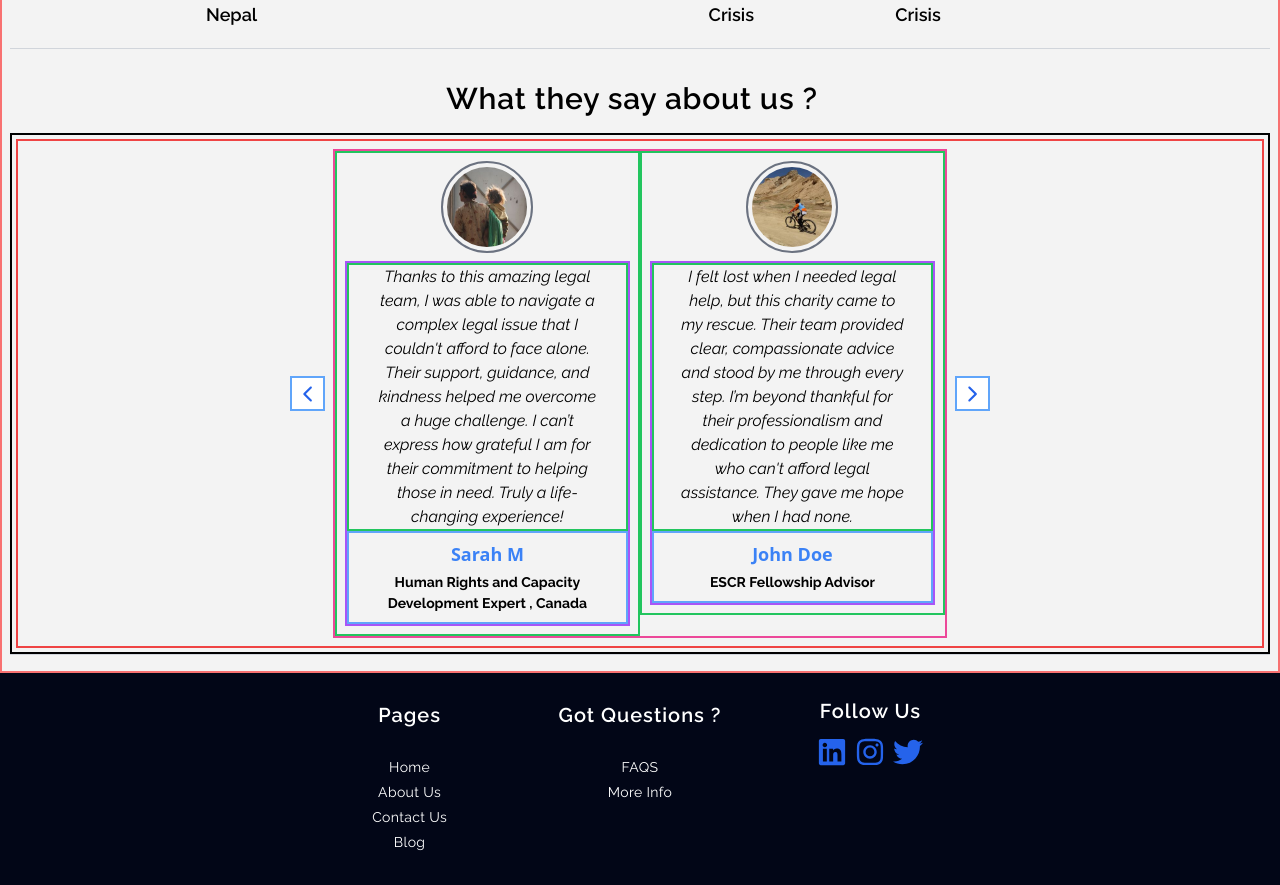
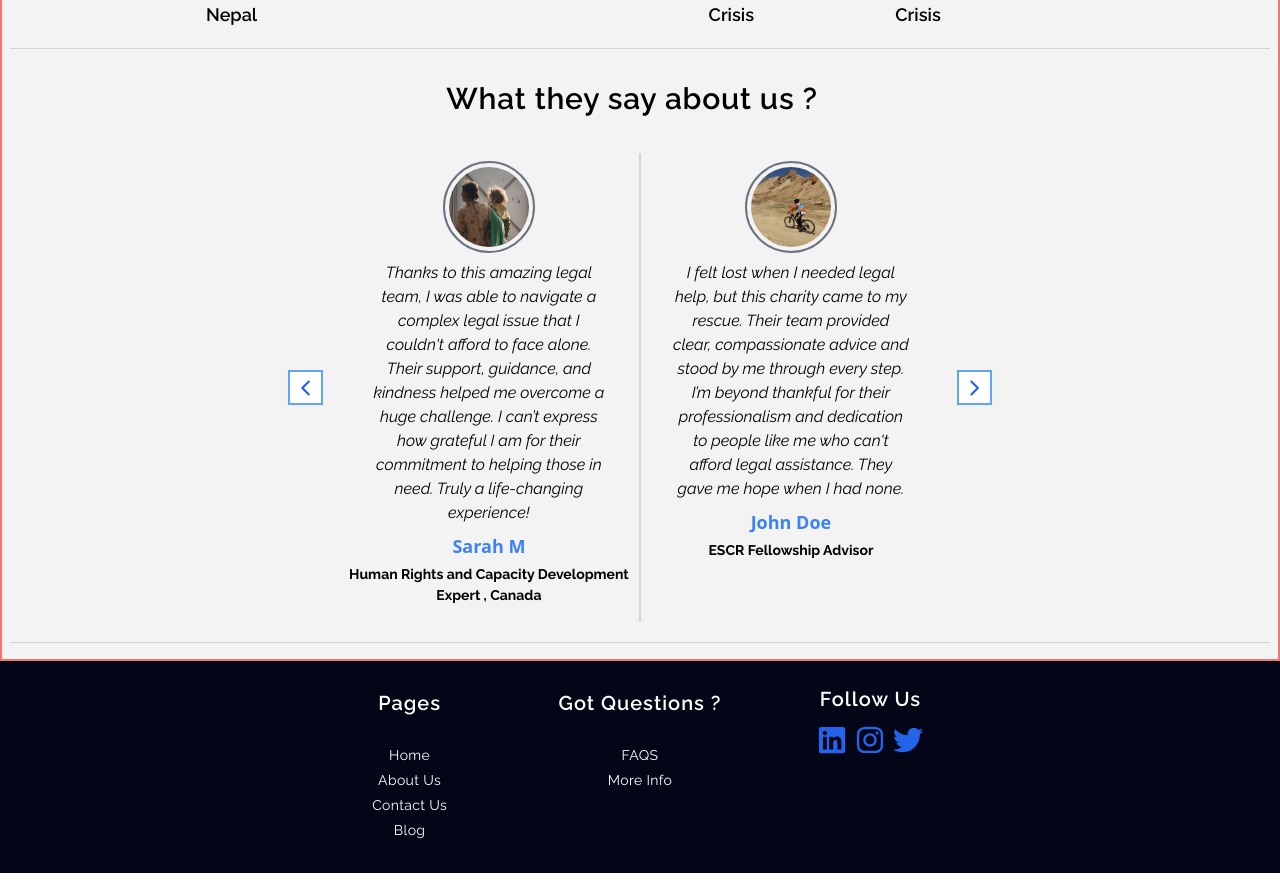
Before and after one commit to mayank5515/probono_project, a React (Vite) app: page / in a window 1280 px wide. Shown: the part 1444-2329 px from the top of the page. Built offline with nearby package versions, Linux system fonts and the light colour scheme.

Commit message:
REMOVED BORDERS FROM TESTIMONIALS
-added small border to the right for even indexed testimonial
-TODO: implement auto scroll also try touch swipe

```diff
--- a/src/pages/Home/home_content/Home_Content.jsx
+++ b/src/pages/Home/home_content/Home_Content.jsx
@@ -9,7 +9,7 @@ import Testimonial from "./testimonials/Testimonial";
 import whatWeDoArr from "../../../utils/whatWeDoArr";
 import newsAndArticleArr from "../../../utils/newsAndArticleArr";
 import whatTheySayAboutUsArr from "../../../utils/whatTheySayAboutUsArr";
-
+// FIX: add auto scroll to the carousel
 export default function Home_Content() {
   // CAROUSEL 2
   //NOTE: make sure at least 2 items are there in the array (whatTheySayAboutUsArr) !
@@ -60,9 +60,9 @@ export default function Home_Content() {
       {/*--------------------------------- */}
       {/* WHAT THEY SAY ABOUT US */}
       <OuterBox title="What they say about us ?">
-        <section className="border-2 border-black p-1 ">
+        <section className="p-1 ">
           {/* CAROUSEL DIV (RED ONE IS)*/}
-          <div className="border-2 border-red-500 flex flex-row justify-center items-center overflow-hidden p-2">
+          <div className="flex flex-row justify-center items-center overflow-hidden p-2">
             <button
               className={`border-2 border-blue-400 h-[2.2rem] w-[2.2rem] hidden bg-white p-1 lg:-translate-x-2 lg:flex items-center text-blue-600 text-2xl`}
               onClick={() => nextSlide()}
@@ -70,12 +70,13 @@ export default function Home_Content() {
               <IoIosArrowBack />
             </button>
 
-            <div className="flex w-[100%] md:w-[75%] lg:w-[50%] border-2 border-pink-500">
+            <div className="flex w-[100%] md:w-[75%] lg:w-[50%] p-2 ">
               {whatTheySayAboutUsArr
                 .slice(currIndex, currIndex + 2)
                 .map((el, i) => (
                   <Testimonial
                     key={i}
+                    index={i}
                     img_url={el.profileImg}
                     testimonial={el.testimonial}
                     name={el.name}
@@ -93,8 +94,8 @@ export default function Home_Content() {
           </div>
           {/* CAROUSEL DIV */}
           {/* RESPONSIVE BUTTONS */}
-          <div className=" border-2 border-green-500 flex justify-center lg:hidden">
-            <div className="flex  border-2 border-yellow-400 p-1 space-x-2">
+          <div className=" flex justify-center lg:hidden mt-2">
+            <div className="flex  p-1 space-x-2">
               <button
                 className="border-2 border-blue-400 h-[2rem] w-[2rem]  bg-white p-1 lg:-translate-x-1 flex items-center text-blue-600 text-2xl"
                 onClick={() => nextSlide()}
--- a/src/pages/Home/home_content/testimonials/Testimonial.jsx
+++ b/src/pages/Home/home_content/testimonials/Testimonial.jsx
@@ -1,8 +1,19 @@
 // IMG URL , TESTIMONIAL , NAME , PROFILE
-export default function Testimonial({ img_url, testimonial, name, profile }) {
+export default function Testimonial({
+  index,
+  img_url,
+  testimonial,
+  name,
+  profile,
+}) {
+  console.log("FROM TESTIMONIALS", index);
   return (
     <>
-      <div className="border-2 border-green-500  p-2 h-full flex flex-col items-center">
+      <div
+        className={`${
+          index % 2 == 0 ? "border-r-2 border-gray-300" : ""
+        }   p-2 h-full flex flex-col items-center`}
+      >
         {/* PROFILE IMAGE CIRCLE */}
         <div className="border-2 border-gray-500 rounded-full p-1">
           <img
@@ -13,14 +24,14 @@ export default function Testimonial({ img_url, testimonial, name, profile }) {
         {/* PROFILE IMAGE CIRCLE */}
         {/* --------------------- */}
         {/* OUTER BOX FOR TESTIMONIAL AND NAME AND PROFILE */}
-        <div className="border-2 border-purple-500 flex-col items-center mt-2">
+        <div className="flex-col items-center mt-2">
           {/* TESTIMONIAL */}
-          <div className="border-2 border-green-500 px-6 text-center ">
+          <div className=" px-6 text-center ">
             <p className="text-black italic">{testimonial}</p>
           </div>
           {/* TESTIMONIAL */}
           {/* NAME , PROFILE */}
-          <div className="border-2 border-blue-400 flex flex-col items-center py-2">
+          <div className="flex flex-col items-center py-2">
             {/* FIX: need to reconfigure tailwind or something so that i can add font styles */}
             <h3 className="text-blue-500 font-semibold text-[18px] font-sans">
               {name}
```
